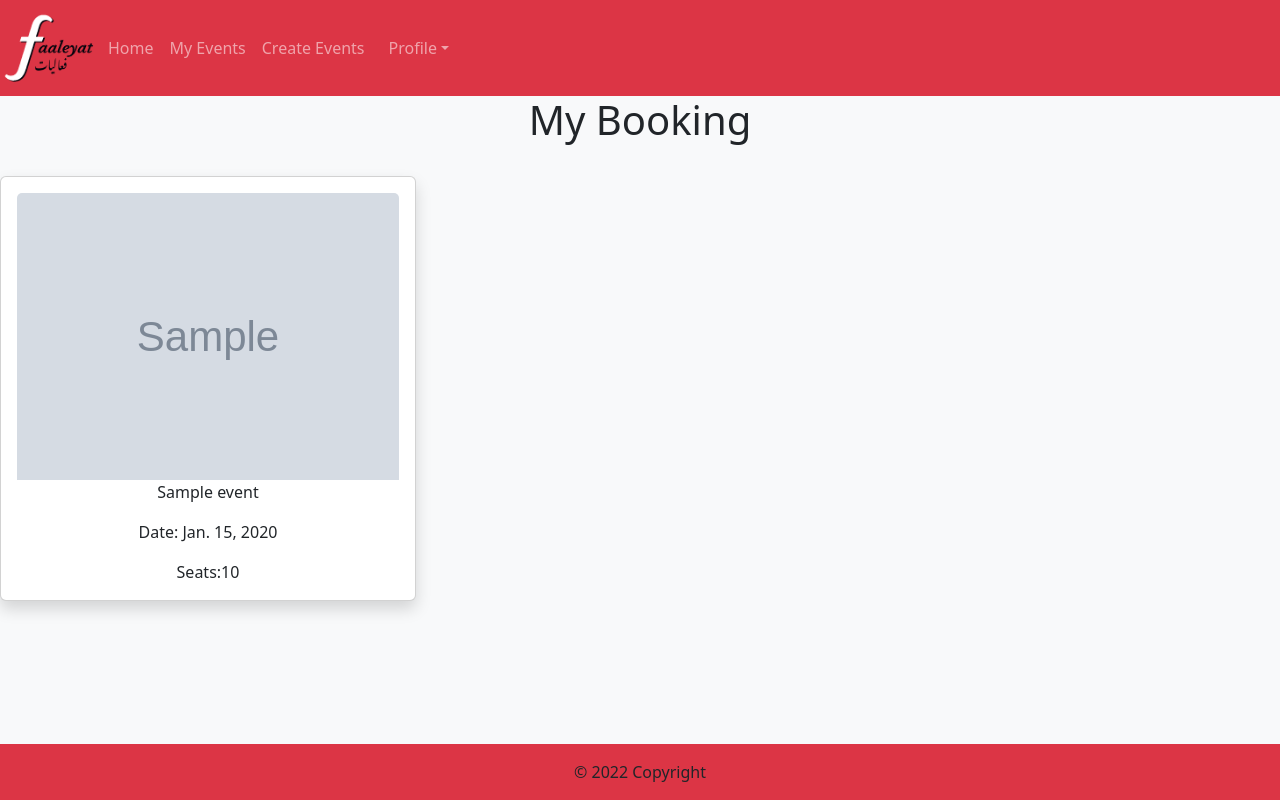
After one commit to MBujaber/First-Pair-Project, a Django app: page /my-booking/ in a window 1280 px wide. The commit adds this page. Run offline with Django 4.2, Linux system fonts and the light colour scheme; a user stored in the database is signed in; tables that the repository leaves empty hold one stand-in row (values such as "Sample post"); grey boxes marked "Sample" are stand-in pictures; some libraries are stand-ins or nearby versions.

Commit message:
solved tasks

```diff
--- a/event_planner/urls.py
+++ b/event_planner/urls.py
@@ -17,7 +17,7 @@ Including another URLconf
 from django.contrib import admin
 from django.urls import path
 from users.views import user_register, logout_user, login_user, edit_profile
-from events.views import create_event, get_events, update_event_item, delete_event_item, get_event, book_event, my_booking, my_event
+from events.views import create_event, get_events, update_event_item, delete_event_item, get_event, book_event, get_my_booking, get_my_events
 from django.conf import settings
 from django.conf.urls.static import static
 
@@ -38,8 +38,8 @@ urlpatterns = [
          update_event_item, name="update-event-item"),
     path("events/delete/<int:item_id>/",
          delete_event_item, name="delete-event-item"),
-    path("mybooking/", my_booking, name="my-booking"),
-    path("myevent/", my_event, name="my-event"),
+    path("my-booking/", get_my_booking, name="my-booking"),
+    path("my-event/", get_my_events, name="my-event"),
 
 
 
--- a/events/models.py
+++ b/events/models.py
@@ -1,7 +1,7 @@
 from django.db import models
 from django.contrib.auth.models import User
 from django.core.exceptions import ValidationError
-from django.core.validators import MaxValueValidator, MinValueValidator
+from django.core.validators import MinValueValidator
 
 class Event(models.Model):
     user = models.ForeignKey(
@@ -42,7 +42,7 @@ class Booking(models.Model):
         on_delete=models.CASCADE,
         related_name="bookings",
     )
-    book_seats = models.PositiveIntegerField(validators=[MinValueValidator(1), MaxValueValidator(100)])
+    book_seats = models.PositiveIntegerField(validators=[MinValueValidator(1, "Minimum seats is 1 seat."),])
     booked_at = models.DateTimeField(auto_now_add=True)
 
 
@@ -51,11 +51,6 @@ class Booking(models.Model):
     def __str__(self):
         return f"By: {self.user} - Event: {self.event} - Seats:{self.book_seats}"
 
-    def validate_nonzero(value):
-        if value == 0:
-            raise ValidationError(('Quantity %(value)s is not allowed'),
-                params={'value': value},
-            )
 
     # @property
     # def available(self):
--- a/events/templates/base.html
+++ b/events/templates/base.html
@@ -49,11 +49,18 @@
               <a class="nav-link" href="{% url 'home' %}"> Home </a>
             </li> -->
             <li class="nav-item">
-              <a class="nav-link" href="{% url 'event-list' %}"> Events </a>
+              <a class="nav-link" href="{% url 'event-list' %}"> Home </a>
             </li>
             {% if request.user.is_staff %}
             <li class="nav-item">
+              <a class="nav-link" href="{% url 'my-event' %}">My Events</a>
+            </li>
+            <li class="nav-item">
               <a class="nav-link" href="{% url 'create-event' %}"> Create Events </a>
+            </li>
+            {% else %}
+            <li class="nav-item">
+              <a class="nav-link" href="{% url 'my-booking' %}">My Bookings</a>
             </li>
             {% endif %}
           </ul>
@@ -66,17 +73,13 @@
                 <li><a class="dropdown-header">Signed in as {{ request.user.username }}</a></li>
                 <li><hr class="dropdown-divider"></li>
                 <li><a class="dropdown-item" href="{% url 'profile' %}">Edit Profile</a></li>
-                {% if request.user.is_staff %}
-                <li><a class="dropdown-item" href="{% url 'my_event' %}">My Events</a></li>
-                {% else %}
-                <li><a class="dropdown-item" href="{% url 'my_booking' %}">My Bookings</a></li>
-                {% endif %}
                 <li><a class="dropdown-item" href="#">Change Password</a></li>
                 <li><hr class="dropdown-divider"></li>
                 <li><a class="dropdown-item" href="{% url 'logout' %}">logout</a></li>
               </ul>
             </li>
           </div>
+
 
             {% else %}
 
--- /dev/null
+++ b/events/templates/my_booking.html
@@ -0,0 +1,35 @@
+{% extends "base.html" %}
+{% block title %} TITLE {% endblock title %}
+
+ {% block content %}
+
+ <h1 class="text-center">My Booking</h1>
+    <div class="row g-3">
+      {% if bookings %}
+      {% for booking in bookings %}
+     <div class="col-lg-4">
+       <div class="card shadow my-4">
+         <div class="card-body">
+           <img
+           src={{booking.event.image.url}}
+           class="card-img-top"
+           alt={{booking.event.name}}
+           />
+           <p class="card-text text-center">{{ booking.event.name }}</p>
+           <p class="card-text text-center">Date: {{ booking.event.date  }}</p>
+           <p class="card-text text-center">Seats:{{ booking.book_seats }}</p>
+           </div>
+         </div>
+
+
+     </div>
+     {% endfor %}
+     {% else %}
+     <p>>No booking yet!</p>
+     {% endif %}
+
+   </div>
+
+
+
+{% endblock content %}
--- a/events/views.py
+++ b/events/views.py
@@ -2,11 +2,13 @@ from django.shortcuts import render, redirect
 from django.http import HttpRequest, JsonResponse, HttpResponse
 from django.db.models import Sum
 from django.contrib import messages
-from .models import Event
+from .models import Booking, Event
 from events import models
 from .forms import EventForm, BookForm
 from django.contrib.auth.decorators import login_required
 
+def home(request: HttpRequest) -> HttpResponse:
+    return render(request, "home.html")
 
 def get_event(request, item_id):
     item = Event.objects.get(id=item_id)
@@ -89,29 +91,14 @@ def book_event(request, item_id):
     }
     return render(request, "event_book.html", context)
 
-def home(request: HttpRequest) -> HttpResponse:
-    return render(request, "home.html")
 
-def my_booking(request: HttpRequest) -> HttpResponse:
-    return render(request, "booking_user_list.html")
-    my_event
-def my_event(request: HttpRequest) -> HttpResponse:
-    return render(request, "my_event.html")
+def get_my_booking(request):
+    bookings = Booking.objects.filter(user=request.user)
+    context = {"bookings": bookings}
+    return render(request, 'my_booking.html', context)
 
-# def get_booking(request, item_id):
-#     booking = Booking.objects.get(id=item_id)
-#     context = {
-#                "booking": {
-#                     "id": booking.id,
-#                     "book_seats": booking.book_seats,
-#                     "booked_at": booking.booked_at,
-#                 }
-#             }
-#     return render(request, "booking_user_list", context)
 
-# def get_booking_events(request: HttpRequest):
-#     booking_items: list[models.Booking] = list(models.Booking.objects.all())
-#     context = {
-#         "booking_items:": booking_items,
-#     }
-#     return render(request, "booking_user_list.html", context)
+def get_my_events(request):
+    events = Event.objects.filter(user=request.user)
+    context = {"events": events}
+    return render (request, "my_event.html", context)
```
Also changed, not shown: events/templates/booking_user_list.html (deleted, +0 -12 lines), events/templates/my_event.html (+25 -3 lines), users/templates/base.html (+10 -7 lines), events/migrations/0004_alter_booking_book_seats_alter_event_available_seats_and_more.py (added).
